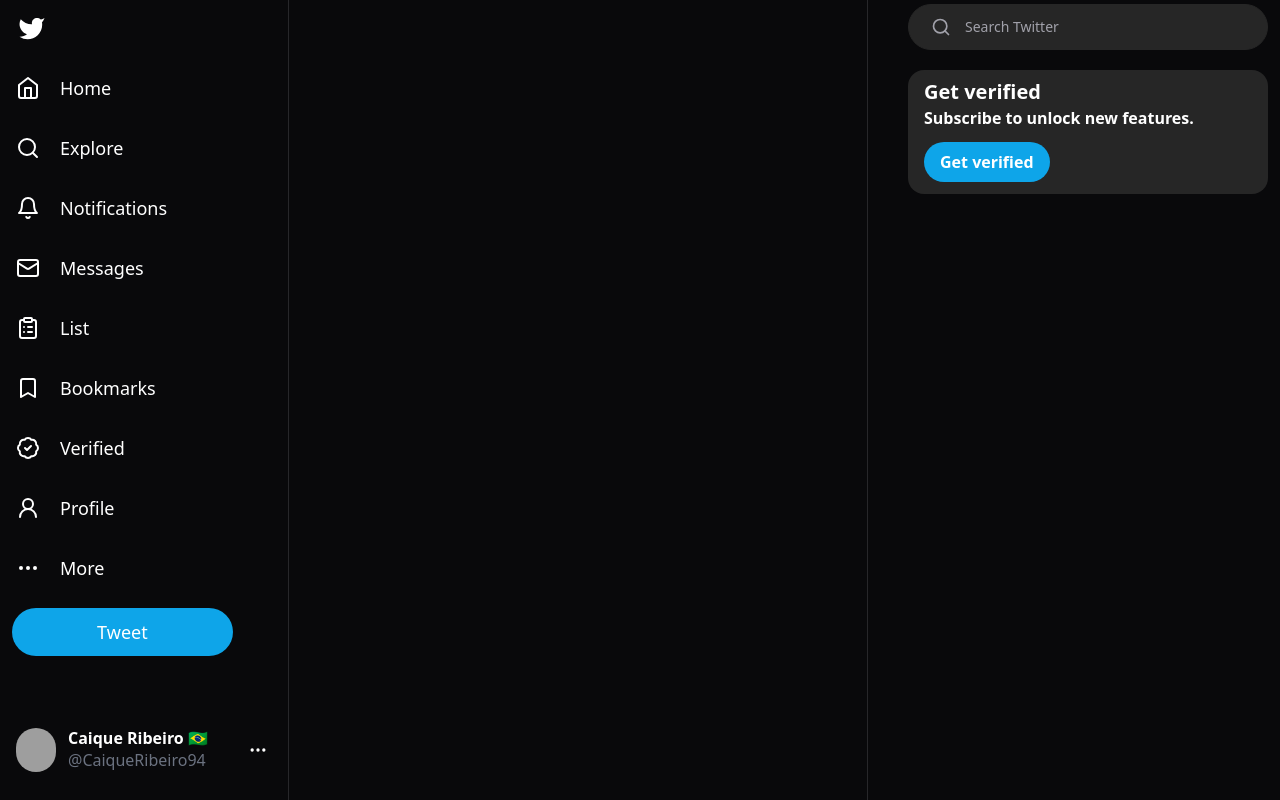
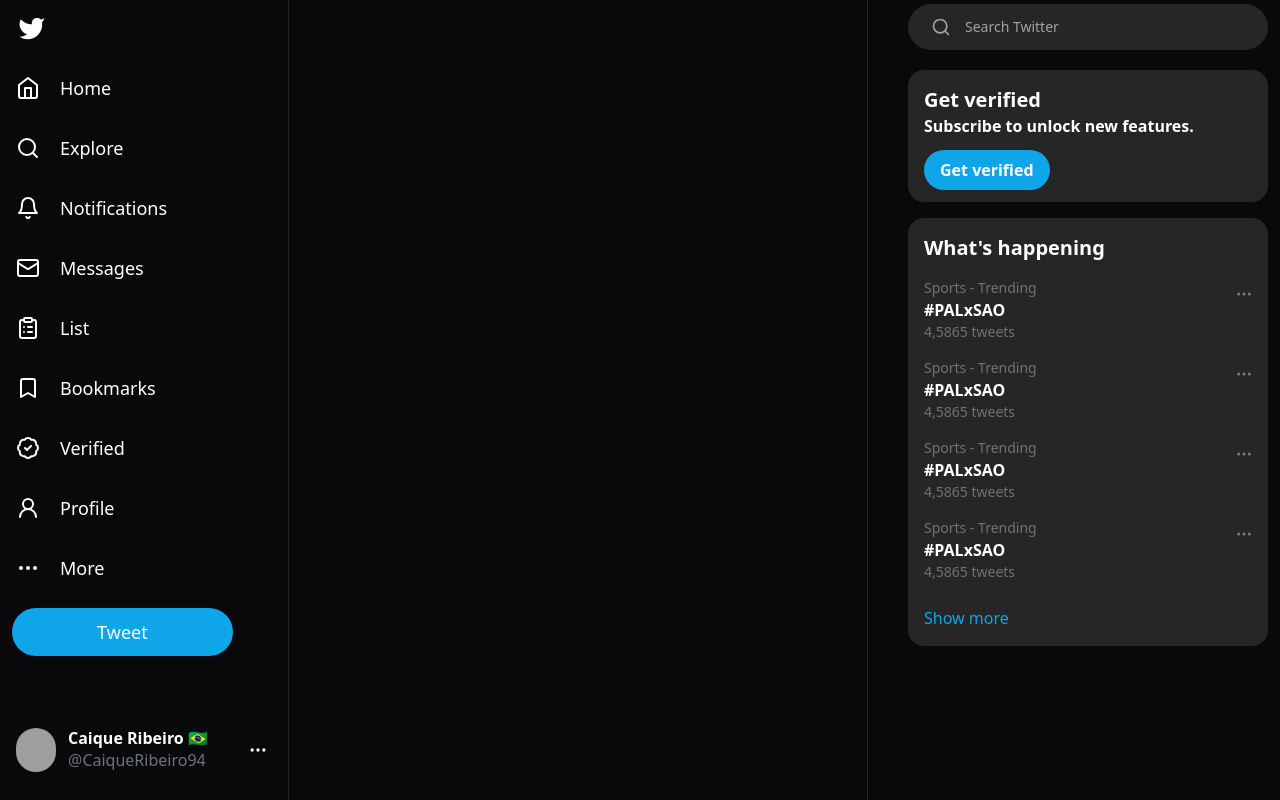
Before and after one commit to CaiqueRibeiro/twitter-clone, a Next.js app in the folder interface/: page / in a window 1280 px wide. Built offline with nearby package versions, Linux system fonts and the light colour scheme; grey boxes are pictures that could not be loaded.

Commit message:
chore: TrendsBar trend topics interface

```diff
--- a/interface/src/app/globals.css
+++ b/interface/src/app/globals.css
@@ -6,3 +6,8 @@
   -webkit-font-smoothing: antialiased;
   box-sizing: border-box;
 }
+
+::-webkit-scrollbar {
+  width: 0px;
+  background: transparent; /* make scrollbar transparent */
+}
--- a/interface/src/app/page.tsx
+++ b/interface/src/app/page.tsx
@@ -1,12 +1,11 @@
+import Feed from "@/components/Feed";
 import Trendsbar from "@/components/Trendsbar";
 
 export default function Home() {
   return (
     <div className="flex-1 flex gap-7">
-      <div className="border-x border-zinc-800 flex-1 flex-col">
-      </div>
-
-    <Trendsbar />
+      <Feed />
+      <Trendsbar />
     </div>
   )
 }
--- /dev/null
+++ b/interface/src/components/Feed/index.tsx
@@ -0,0 +1,6 @@
+export default function Feed() {
+  return (
+    <div className="border-x border-zinc-800 flex-1 flex-col overflow-x-auto">
+    </div>
+  )
+}
--- /dev/null
+++ b/interface/src/components/Trendsbar/TrendsContent/index.tsx
@@ -0,0 +1,13 @@
+import { ReactNode } from 'react'
+
+interface TrendsContentProps {
+  children: ReactNode
+}
+
+export const TrendsContent = ({ children }: TrendsContentProps) => {
+  return (
+    <div className="bg-neutral-800 overflow-hidden mt-4 flex flex-col items-start rounded-2xl text-white">
+      {children}
+  </div>
+  )
+}
--- a/interface/src/components/Trendsbar/index.tsx
+++ b/interface/src/components/Trendsbar/index.tsx
@@ -1,18 +1,86 @@
+import { MoreHorizontalIcon } from "lucide-react";
 import SearchInput from "../SearchInput";
+import { TrendsContent } from "./TrendsContent";
 
 export default function Trendsbar() {
   return (
-    <div className="flex flex-col items-stretch w-96 pr-3 pl-3">
+    <div className="flex flex-col w-96 justify-end pr-3 pl-3">
       <SearchInput />
+      <div className="flex flex-col items-stretch flex-1">
+        <TrendsContent>
+          <div className="px-4">
+            <h2 className="mt-4 font-bold text-xl">Get verified</h2>
+            <strong>Subscribe to unlock new features.</strong>
+            <button className='py-2 px-4 my-3 bg-sky-500 rounded-full transition ease-in-out hover:bg-sky-600 duration-200'>
+              <span className='text-white text-base font-bold'>Get verified</span>
+            </button>
+          </div>
+        </TrendsContent>
 
-      <div className="flex flex-col items-stretch gap-6 flex-1">
-        <div className="bg-neutral-800 pt-2 pb-3 px-4 mt-4 flex flex-col items-start rounded-2xl text-white">
-          <h2 className="font-bold text-xl">Get verified</h2>
-          <strong>Subscribe to unlock new features.</strong>
-          <button className='py-2 px-4 mt-3 flex items-center justify-center bg-sky-500 rounded-full transition ease-in-out hover:bg-sky-600 duration-200'>
-            <span className='text-white text-base font-bold'>Get verified</span>
-          </button>
-        </div>
+        <TrendsContent>
+          <h2 className="font-bold text-xl px-4 mt-4 mb-2">What's happening</h2>
+
+          <div className="cursor-pointer flex w-full pl-4 pr-2 py-2 transition ease-in-out hover:bg-neutral-700 duration-200">
+            <div className="flex flex-1 justify-between">
+              <div className="flex flex-col flex-1">
+                <span className="text-neutral-500 text-sm">Sports - Trending</span>
+                <strong>#PALxSAO</strong>
+                <span className="text-neutral-500 text-sm">4,5865 tweets</span>
+              </div>
+              <button className="rounded-full flex items-center justify-center h-8 w-8 transition ease-in-out hover:bg-sky-700/[.3] duration-200">
+                <MoreHorizontalIcon className="text-white/[.4]" size={18} />
+              </button>
+            </div>
+          </div>
+
+          <div className="cursor-pointer flex w-full pl-4 pr-2 py-2 transition ease-in-out hover:bg-neutral-700 duration-200">
+            <div className="flex flex-1 justify-between">
+              <div className="flex flex-col flex-1">
+                <span className="text-neutral-500 text-sm">Sports - Trending</span>
+                <strong>#PALxSAO</strong>
+                <span className="text-neutral-500 text-sm">4,5865 tweets</span>
+              </div>
+              <button className="rounded-full flex items-center justify-center h-8 w-8 transition ease-in-out hover:bg-sky-700/[.3] duration-200">
+                <MoreHorizontalIcon className="text-white/[.4]" size={18} />
+              </button>
+            </div>
+          </div>
+
+          <div className="cursor-pointer flex w-full pl-4 pr-2 py-2 transition ease-in-out hover:bg-neutral-700 duration-200">
+            <div className="flex flex-1 justify-between">
+              <div className="flex flex-col flex-1">
+                <span className="text-neutral-500 text-sm">Sports - Trending</span>
+                <strong>#PALxSAO</strong>
+                <span className="text-neutral-500 text-sm">4,5865 tweets</span>
+              </div>
+              <button className="rounded-full flex items-center justify-center h-8 w-8 transition ease-in-out hover:bg-sky-700/[.3] duration-200">
+                <MoreHorizontalIcon className="text-white/[.4]" size={18} />
+              </button>
+            </div>
+          </div>
+
+          <div className="cursor-pointer flex w-full pl-4 pr-2 py-2 transition ease-in-out hover:bg-neutral-700 duration-200">
+            <div className="flex flex-1 justify-between">
+              <div className="flex flex-col flex-1">
+                <span className="text-neutral-500 text-sm">Sports - Trending</span>
+                <strong>#PALxSAO</strong>
+                <span className="text-neutral-500 text-sm">4,5865 tweets</span>
+              </div>
+              <button className="rounded-full flex items-center justify-center h-8 w-8 transition ease-in-out hover:bg-sky-700/[.3] duration-200">
+                <MoreHorizontalIcon className="text-white/[.4]" size={18} />
+              </button>
+            </div>
+          </div>
+
+          <div className="cursor-pointer flex w-full pl-4 pr-2 py-4 transition ease-in-out hover:bg-neutral-700 duration-200">
+            <div className="flex flex-1 justify-between">
+              <div className="flex flex-col flex-1">
+                <span className="text-sky-500">Show more</span>
+              </div>
+            </div>
+          </div>
+
+        </TrendsContent>
       </div>
     </div>
   )
```
